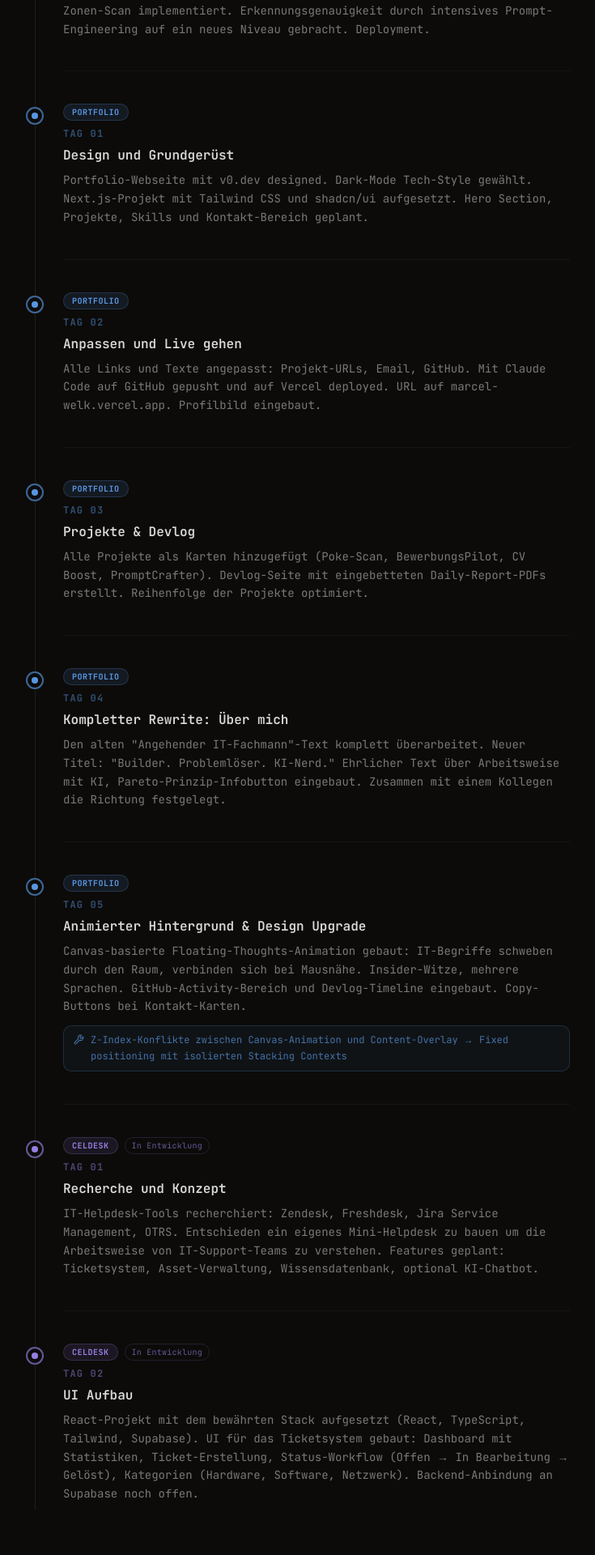
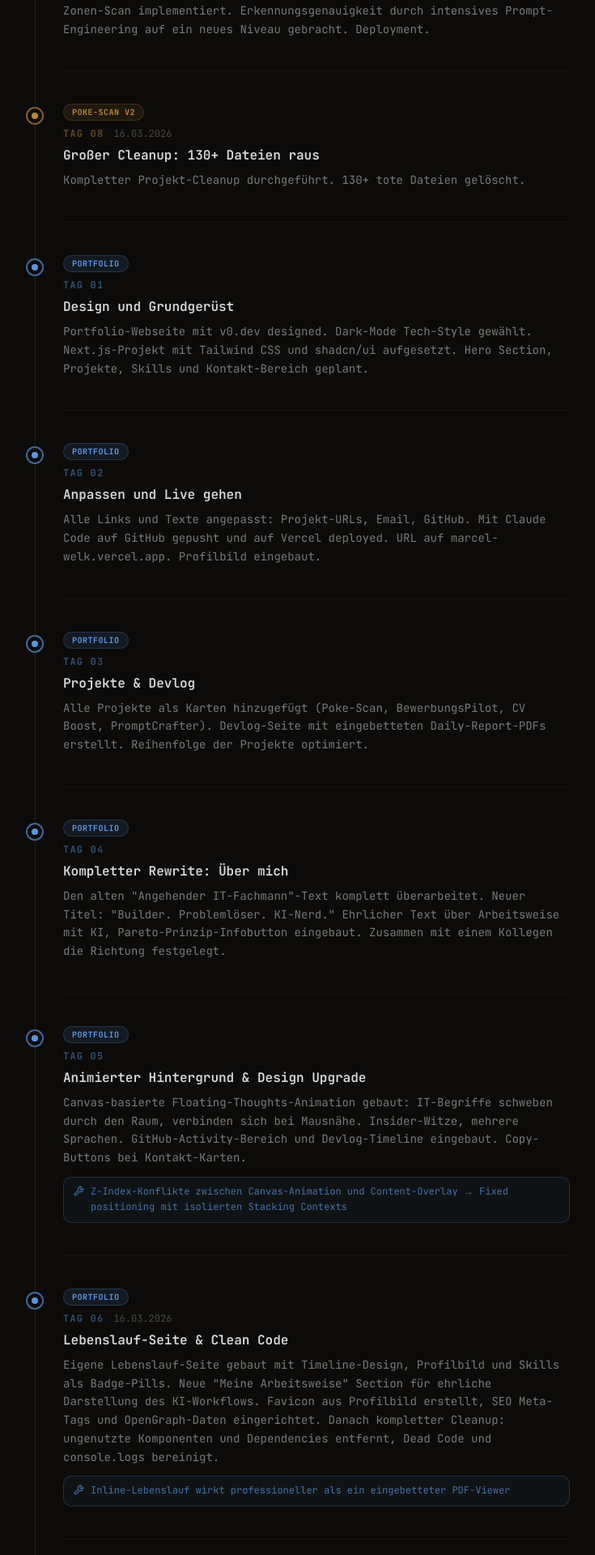
Before and after one commit to celtechstarter/portfolio, a Next.js app: page /devlog in a window 1280 px wide. Shown: the part 2600-4520 px from the top of the page at 81% size, without its empty margins (272-1007 px from the left). Built offline with nearby package versions, Linux system fonts and the light colour scheme.

Commit message:
feat: devlog 2 neue Eintraege (16.03.2026)
- Poke-Scan V2 Tag 08: 'Grosser Cleanup: 130+ Dateien raus'
- Portfolio Tag 06: 'Lebenslauf-Seite & Clean Code'
  inkl. Learning: Inline-Lebenslauf > eingebetteter PDF-Viewer

Co-Authored-By: Claude Sonnet 4.6 <noreply@anthropic.com>

```diff
--- a/app/devlog/page.tsx
+++ b/app/devlog/page.tsx
@@ -119,6 +119,15 @@ const entries: DevlogEntry[] = [
       "Set-Code-Erkennung verbessert, Vintage-Karten-Support eingebaut, Multi-Zonen-Scan implementiert. Erkennungsgenauigkeit durch intensives Prompt-Engineering auf ein neues Niveau gebracht. Deployment.",
     pdf: "/docs/Daily_PokeScan_Tag7_24-02-2026.pdf",
   },
+  {
+    project: "Poke-Scan V2",
+    color: PROJECT_COLORS["Poke-Scan V2"],
+    day: 8,
+    date: "16.03.2026",
+    title: "Großer Cleanup: 130+ Dateien raus",
+    description:
+      "Kompletter Projekt-Cleanup durchgeführt. 130+ tote Dateien gelöscht.",
+  },
 
   // ── Portfolio ─────────────────────────────────────────────────────────────
   {
@@ -162,6 +171,17 @@ const entries: DevlogEntry[] = [
       "Canvas-basierte Floating-Thoughts-Animation gebaut: IT-Begriffe schweben durch den Raum, verbinden sich bei Mausnähe. Insider-Witze, mehrere Sprachen. GitHub-Activity-Bereich und Devlog-Timeline eingebaut. Copy-Buttons bei Kontakt-Karten.",
     problemSolved:
       "Z-Index-Konflikte zwischen Canvas-Animation und Content-Overlay → Fixed positioning mit isolierten Stacking Contexts",
+  },
+  {
+    project: "Portfolio",
+    color: PROJECT_COLORS["Portfolio"],
+    day: 6,
+    date: "16.03.2026",
+    title: "Lebenslauf-Seite & Clean Code",
+    description:
+      "Eigene Lebenslauf-Seite gebaut mit Timeline-Design, Profilbild und Skills als Badge-Pills. Neue \"Meine Arbeitsweise\" Section für ehrliche Darstellung des KI-Workflows. Favicon aus Profilbild erstellt, SEO Meta-Tags und OpenGraph-Daten eingerichtet. Danach kompletter Cleanup: ungenutzte Komponenten und Dependencies entfernt, Dead Code und console.logs bereinigt.",
+    problemSolved:
+      "Inline-Lebenslauf wirkt professioneller als ein eingebetteter PDF-Viewer",
   },
 
   // ── CelDesk ───────────────────────────────────────────────────────────────
```
